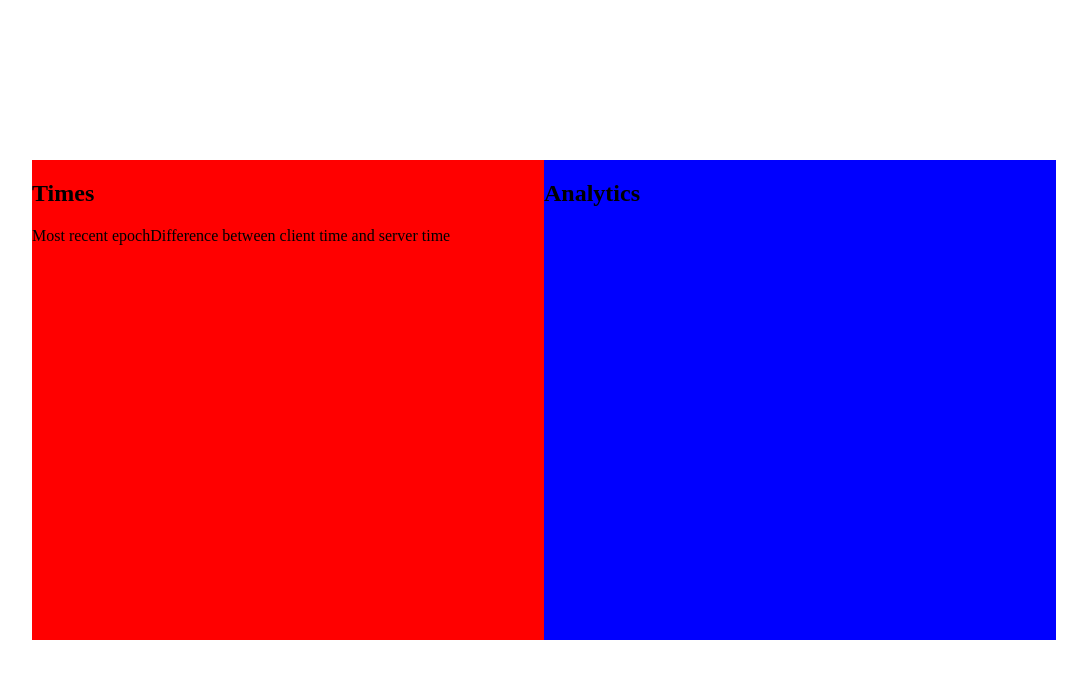
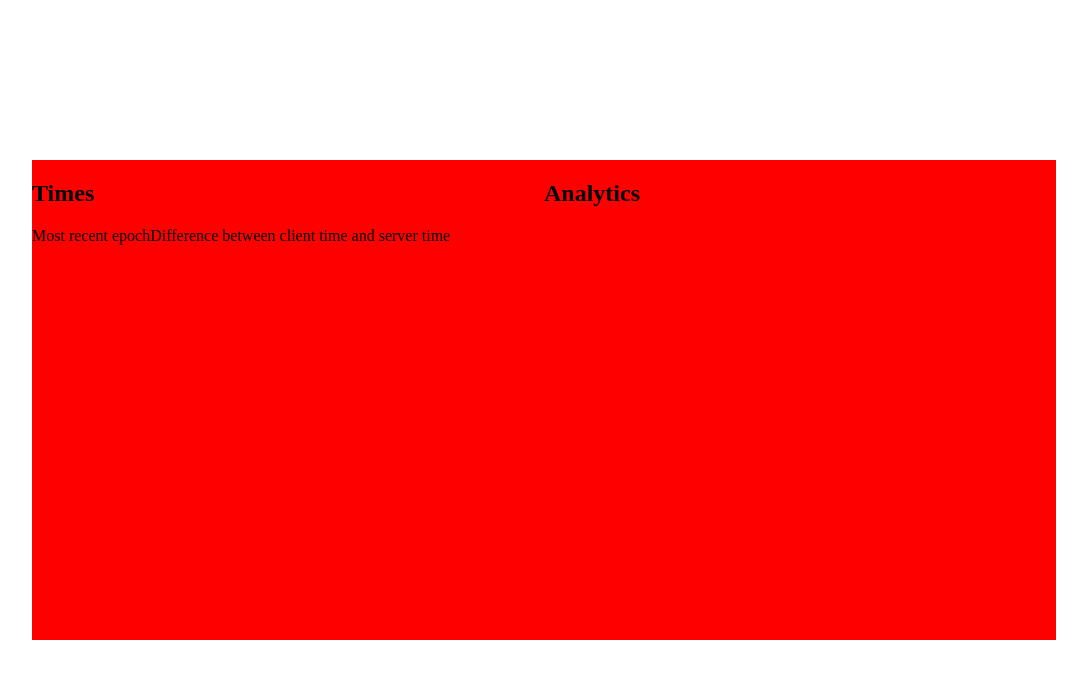
Before and after one commit to CameronJYoung/connex-time-application, a React (Vite) app in the folder frontend/: page / in a window 1280 px wide. Shown: the top 678 px of the page, without its empty margins (96-1183 px from the left). Built offline with nearby package versions, Linux system fonts and the light colour scheme; no server answers.

Commit message:
feat: added some styles and added hook for metrics

```diff
--- a/frontend/src/components/ResponseMenu/ResponseMenu.styles.tsx
+++ b/frontend/src/components/ResponseMenu/ResponseMenu.styles.tsx
@@ -3,5 +3,8 @@ import { styled } from '@stitches/react';
 export const Wrapper = styled('section', {
   width: '50%',
   height: '100%',
-  background: 'blue'
+  overflowY: 'scroll',
+  overflowX: 'scroll'
 });
+
+export const FormattedMetrics = styled('pre')
--- a/frontend/src/components/ResponseMenu/index.tsx
+++ b/frontend/src/components/ResponseMenu/index.tsx
@@ -1,17 +1,21 @@
-import React from 'react';
+import React, { useEffect } from 'react';
 
-import { Wrapper } from './ResponseMenu.styles';
+import { Wrapper, FormattedMetrics } from './ResponseMenu.styles';
+import useApiData from '../../hooks/useApiData';
 
 type Props = {}
 
 function ResponseMenu({}: Props) {
+  const { data, isLoading } = useApiData('http://localhost:8080/metrics');
 
   return (
     <Wrapper>
       <h1>Analytics</h1>
-      <pre>
-
-      </pre>
+      <FormattedMetrics>
+        {
+          data && data.data
+        }
+      </FormattedMetrics>
     </Wrapper>
   )
 }
```
